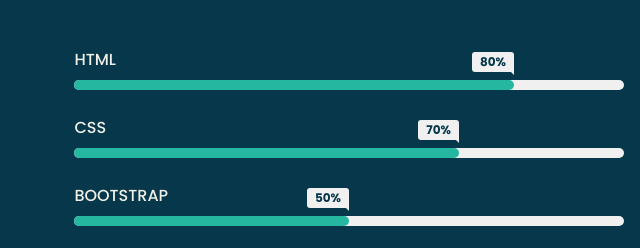
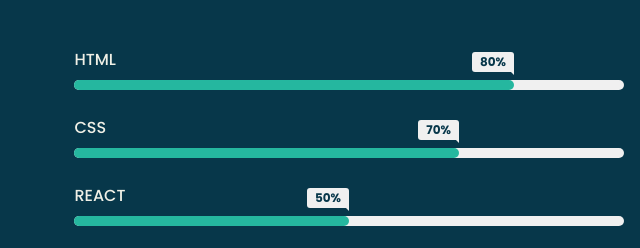
Before and after one commit to BH-Manjunath/Portfolio, a plain HTML site: page index.html in a window 1280 px wide. Shown: the part 947-1195 px from the top of the page, 538-1178 px from the left. Drawn offline with nearby package versions, Linux system fonts and the light colour scheme.

Commit message:
Update index.html

```diff
--- a/index.html
+++ b/index.html
@@ -71,7 +71,7 @@
                   <div class="progress-line"><span class="css"></span></div>
                   <div class="bar">
                     <div class="info">
-                      <span>BOOTSTRAP</span>
+                      <span>REACT</span>
                     </div>
                     <div class="progress-line"><span class="bootstrap"></span></div>
                     <div class="bar">
```
